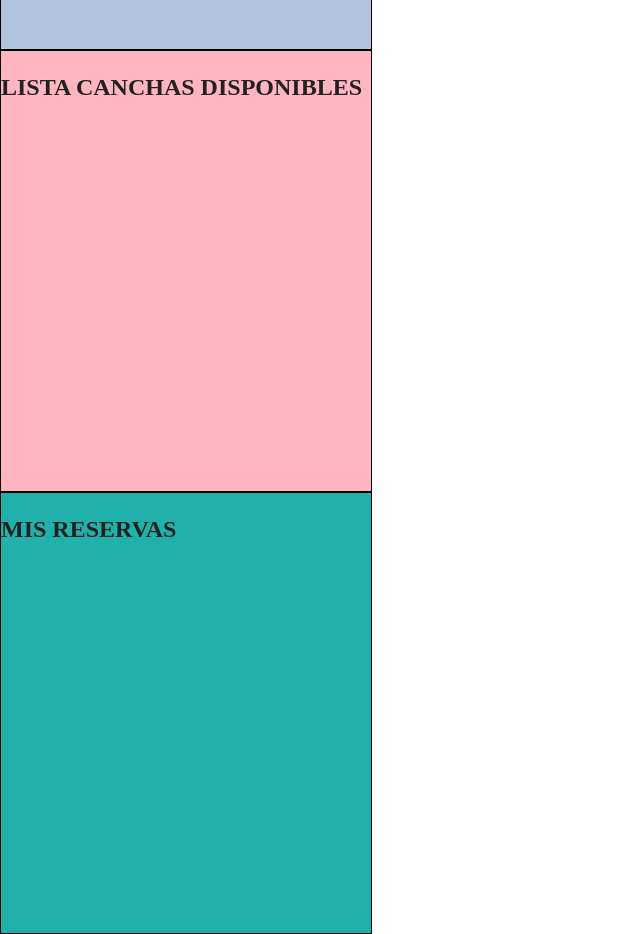
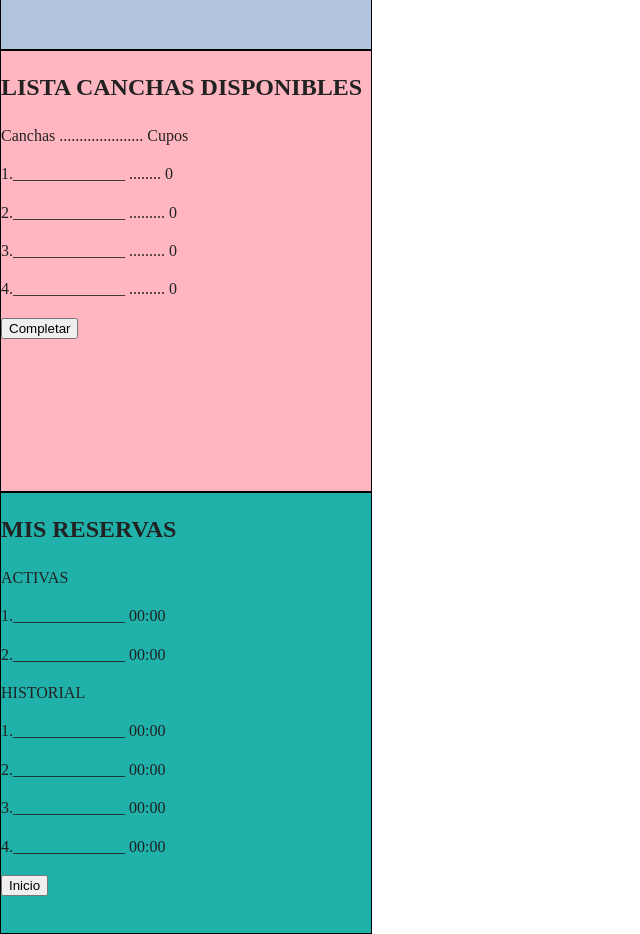
Before and after one commit to NicoleBP02/AppHibrida---Sportion, a plain HTML site: page hibrida/index.html in a window 1280 px wide. Shown: the part 1740-2674 px from the top of the page, without its empty margins (0-640 px from the left). Drawn offline with Linux system fonts and the light colour scheme.

Commit message:
Navegacion de preview completa

```diff
--- a/hibrida/index.html
+++ b/hibrida/index.html
@@ -144,7 +144,16 @@
       <head>
           <h1>LISTA CANCHAS DISPONIBLES</h1>
       </head>
-      <body></body>
+      <body>
+        <p> Canchas ..................... Cupos</p>
+        <p>1.______________ ........  0</p>
+        <p>2.______________ ......... 0</p>
+        <p>3.______________ ......... 0</p>
+        <p>4.______________ ......... 0</p>
+      </body>
+      <nav>
+         <input type="button" value="Completar" onclick="cambiarSeccion(6);">
+      </nav>
     </html>
   </section>
   <section class="seccion" id="seccion_6">
@@ -152,7 +161,19 @@
       <head>
           <h1>MIS RESERVAS</h1>
       </head>
-      <body></body>
+      <body>
+        <p> ACTIVAS </p>
+        <p>1.______________  00:00</p>
+        <p>2.______________  00:00</p>
+        <p> HISTORIAL </p>
+        <p>1.______________  00:00</p>
+        <p>2.______________  00:00</p>
+        <p>3.______________  00:00</p>
+        <p>4.______________  00:00</p>
+      </body>
+      <nav>
+         <input type="button" value="Inicio" onclick="cambiarSeccion(1);">
+      </nav>
     </html>
   </section>
 
```
